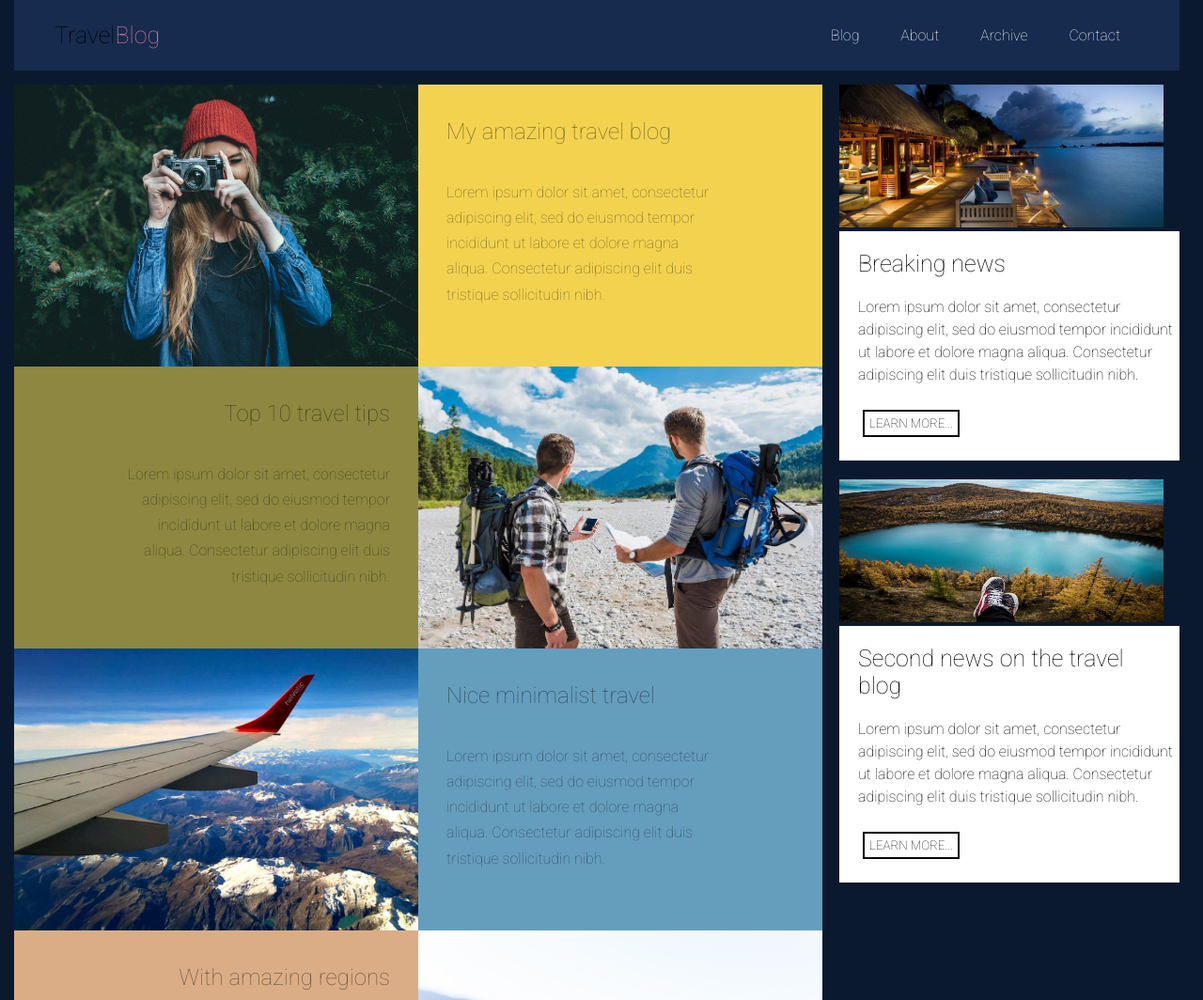
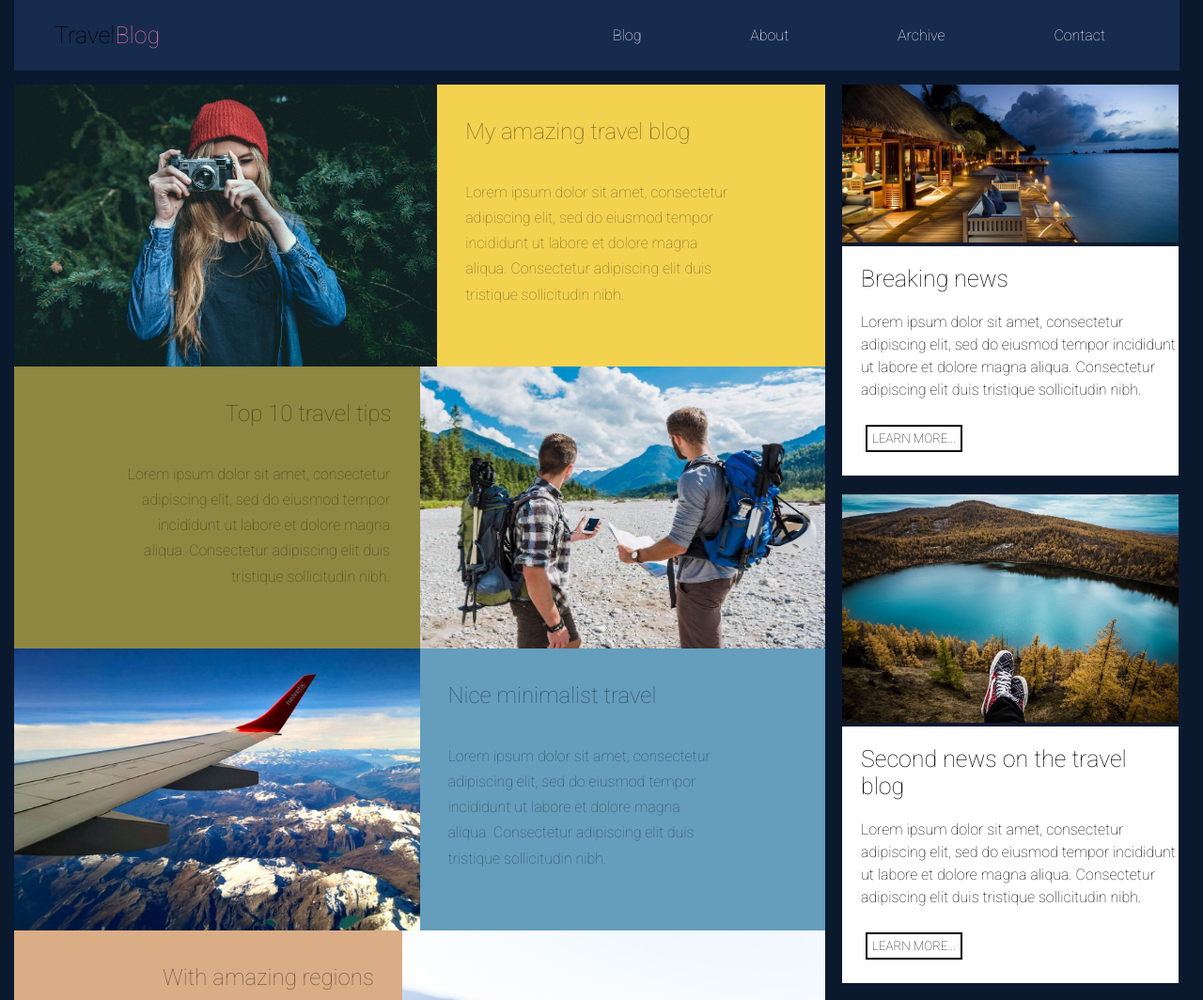
Before and after one commit to KKatiaa/Travel-cite, a plain HTML site: page index.html in a window 1280 px wide. Shown: the top 1064 px of the page at 94% size. Drawn offline with Linux system fonts and the light colour scheme; files whose address does not match are found by name.

Commit message:
try make cite responsice

```diff
--- a/css/styles.css
+++ b/css/styles.css
@@ -7,6 +7,14 @@
 
   body {
       background-color: #0b192f;
+  }
+
+  .main {
+    display: flex;
+  }
+
+  .main > .class1 {
+    width: 70%;
   }
 
   header {
@@ -31,32 +39,15 @@
   header > nav > a {
     text-decoration: none;
     color: white;
-    margin-right: 40px;
+    margin: 28px;
+    padding: 28px;
   }
 
   header > nav > a:hover {
     text-decoration: none;
     background-color: rgba(253, 253, 253, 0.3);
+    margin: 28px;
   }
-  /*
-div {
-      display: inline-block;
-}
-  div a {
-    text-decoration: none;
-    color: white;
-    margin-right: 40px;
-    height: 30px;
-    width: 30px;
-  }
-
-  div a:hover {
-    text-decoration: none;
-    background-color: rgba(253, 253, 253, 0.3);
-    height: 30px;
-    width: 30px;
-  }
-  */
 
   .class1 >article {
       display: flex;
@@ -73,36 +64,33 @@ div {
 
   article img {
       height: 300px;
-      width: 430px;
-      max-width: 900px;
-      max-height: 1200px;
+      width: 100%;
       opacity: 1.0;
+      background-color: lawngreen;
+      z-index: 100;
   }
 
   article img:hover {
-    height: 300px;
-    width: 430px;
-    opacity: 0.2;
+    /*
+    background-color: rgba(248, 66, 42, 0.7);
+    position: absolute;
+    */
     cursor: pointer;
+    box-shadow: inset 0 0 0 1000px rgba(0,0,0,.2);
   }
 
   .text {
-      width: 300px;
+      width: 100%;
       line-height: 1.7;
   }
-/*
-  .text:hover {
-    background-color: rgb(243, 210, 80);
-    opacity: 0.9;
-}
-*/
+
   .text > p{
     color:rgba(0, 0, 0, 0.5);
     width: 280px;
   }
 
   .text h2 {
-      margin-bottom: 10px;
+    margin-bottom: 10px;
     color:rgba(0, 0, 0, 0.5);
   }
 
@@ -135,17 +123,18 @@ div {
   .bckgrnd1 {
       background-color: rgb(243, 210, 80);
       height: 300px;
-      width: 430px;
+      width: 100%;
   }
 
   .bckgrnd1:hover {
-    background-color: rgba(243, 210, 80, 0.9);
+    background-color: rgba(243, 210, 80);
+    position: relative;
   }
 
   .bckgrnd2 {
     background-color: rgb(141, 135, 65);
     height: 300px;
-    width: 430px;
+    width: 100%;
   }
 
   .bckgrnd2:hover {
@@ -155,7 +144,7 @@ div {
   .bckgrnd3 {
     background-color: rgb(101, 157, 189);
     height: 300px;
-    width: 430px;;
+    width: 100%;
   }
 
   .bckgrnd3:hover {
@@ -165,7 +154,7 @@ div {
   .bckgrnd4 {
     background-color: rgb(218, 173, 134);
     height: 300px;
-    width: 430px;
+    width: 100%;
   }
 
   .bckgrnd4:hover {
@@ -175,7 +164,7 @@ div {
   .backimg {
       background-image: url(../img/post5.jpg);
       height: 400px;
-      width: 860px;
+      width: 67.3%;
       margin-left: 15px;
   }
 
@@ -194,21 +183,19 @@ div {
     line-height: 2.2;
   }
 
-  .main {
-      display: flex;
-  }
-
-  aside img {
-      height: 152px;
-      width: 345px;
-      max-width: 900px;
-      max-height: 1200px;
+  aside {
+    width: 28%;
   }
 
   aside article {
       background-color: #FFF;
       margin-right: 25px;
       margin-bottom: 20px;
+      width: 100%;
+  }
+
+  aside img {
+    width: 100%;
   }
 
   aside h3 {
@@ -263,9 +250,15 @@ div {
     header {
         background-color: #162b4d;
         width: 100%;
-        min-width: 200px;
         margin: 0;
-        border-right: 30px solid #162b4d;
+    }
+
+    aside, .class1 {
+      width: 100%;
+    }
+
+    aside article {
+        margin-right: 35px;
     }
 
     .class1 > article{
@@ -279,15 +272,6 @@ div {
         flex-wrap: wrap;
         justify-content: center;
     }
-
-    aside img {
-        margin-right: 26px;
-    }
-
-    aside article {
-        margin-right: 35px;
-    }
-
     .backimg {
         background-image: url(../img/post5.jpg);
         height: 200px;
@@ -351,4 +335,9 @@ div {
         width: 345px;
     }
 
+    aside img {
+      height: 150px;
+      width: 100%;
   }
+
+  }
```
